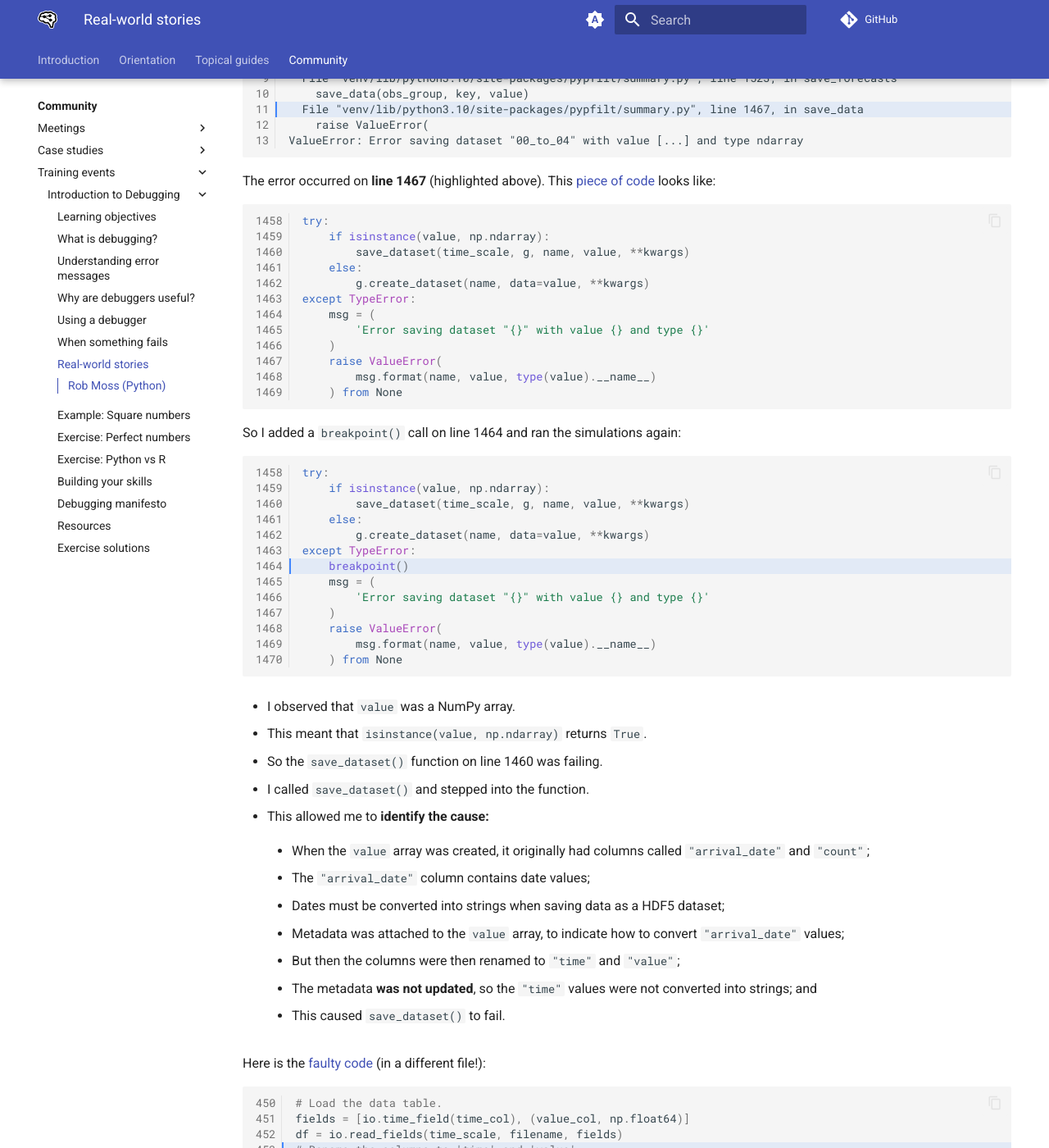
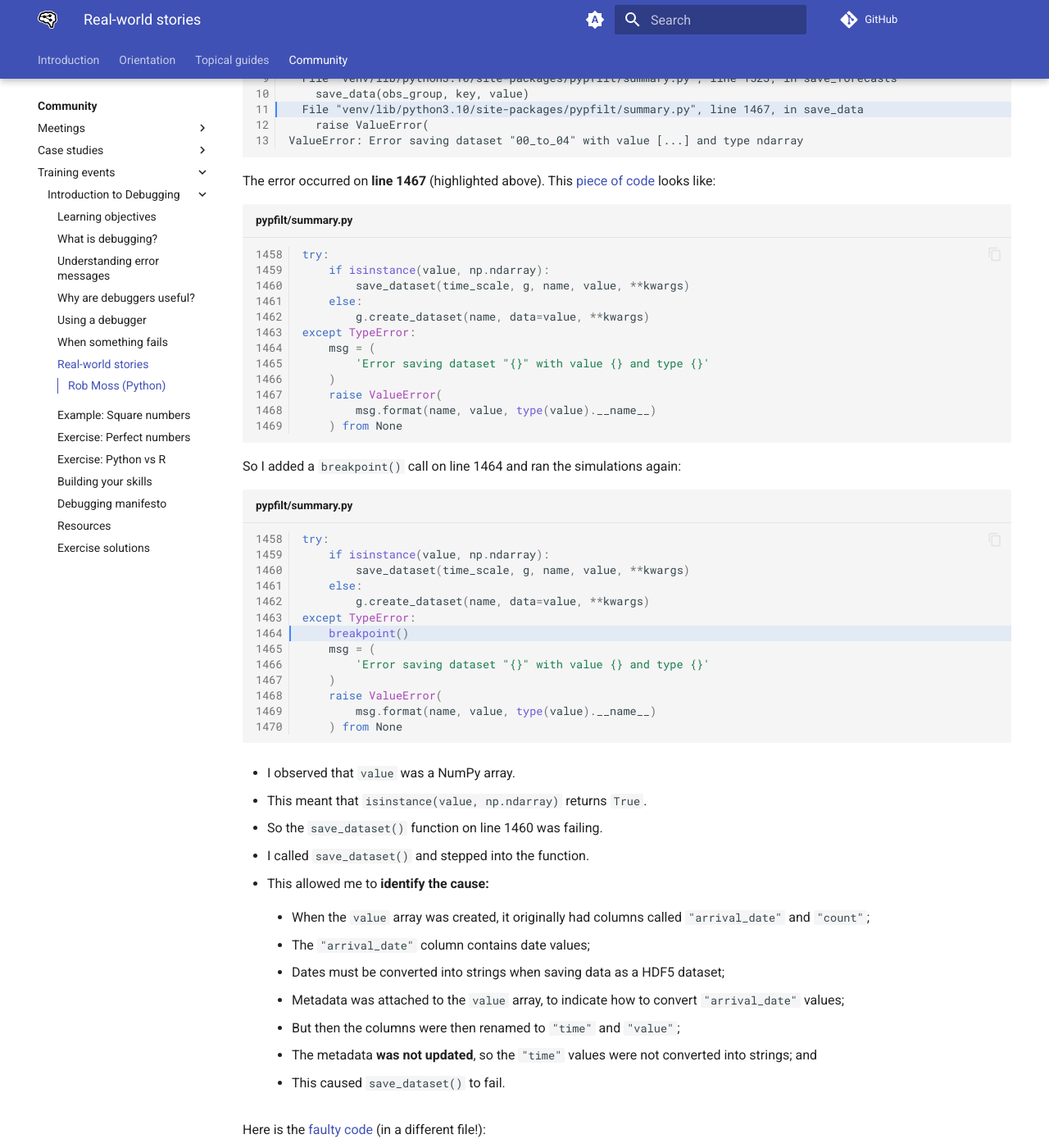
Before and after one commit to robmoss/git-is-my-lab-book, an MkDocs documentation site: the page built from docs/community/training/debugging/real-world-stories.md, in a window 1280 px wide and 1400 px high, scrolled down 464 px. Shown: the whole window at 82% size. Built offline with MkDocs 1.6.1 and Material for MkDocs 9.7.7, drawn with Linux system fonts in a browser that asks for light colours; comment, search, counter and statistics services are not loaded; some of the changed text lies outside the part shown.

Commit message:
Add filenames to each pypfilt code block

````diff
--- a/docs/community/training/debugging/real-world-stories.md
+++ b/docs/community/training/debugging/real-world-stories.md
@@ -26,7 +26,7 @@ ValueError: Error saving dataset "00_to_04" with value [...] and type ndarray
 The error occurred on **line 1467** (highlighted above).
 This [piece of code](https://gitlab.unimelb.edu.au/rgmoss/particle-filter-for-python/-/blob/ada50f970e7787d97605dc11ed228640b0c72e1d/src/pypfilt/summary.py#L1458-L1469) looks like:
 
-```python linenums="1458"
+```python title="pypfilt/summary.py" linenums="1458"
 try:
     if isinstance(value, np.ndarray):
         save_dataset(time_scale, g, name, value, **kwargs)
@@ -43,7 +43,7 @@ except TypeError:
 
 So I added a `breakpoint()` call on line 1464 and ran the simulations again:
 
-```python linenums="1458" hl_lines="7"
+```python title="pypfilt/summary.py" linenums="1458" hl_lines="7"
 try:
     if isinstance(value, np.ndarray):
         save_dataset(time_scale, g, name, value, **kwargs)
@@ -85,7 +85,7 @@ except TypeError:
 
 Here is the [faulty code](https://gitlab.unimelb.edu.au/rgmoss/particle-filter-for-python/-/blob/ada50f970e7787d97605dc11ed228640b0c72e1d/src/pypfilt/obs.py#L450-L462) (in a different file!):
 
-```python linenums="450" hl_lines="4-12"
+```python title="pypfilt/obs.py" linenums="450" hl_lines="4-12"
 # Load the data table.
 fields = [io.time_field(time_col), (value_col, np.float64)]
 df = io.read_fields(time_scale, filename, fields)
@@ -103,7 +103,7 @@ return df
 
 And here is [the fix](https://gitlab.unimelb.edu.au/rgmoss/particle-filter-for-python/-/commit/5463da78fe6a2dc41267575b12a72aa5a00d232c):
 
-```python linenums="450" hl_lines="4-8"
+```python title="pypfilt/obs.py" linenums="450" hl_lines="4-8"
 # Load the data table.
 fields = [io.time_field(time_col), (value_col, np.float64)]
 df = io.read_fields(time_scale, filename, fields)
````
